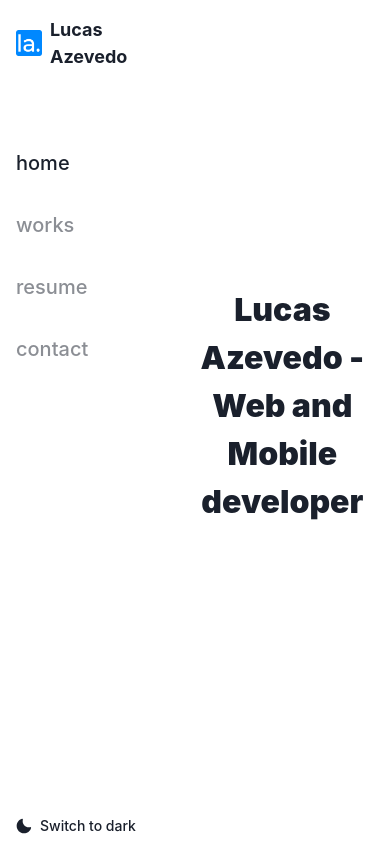
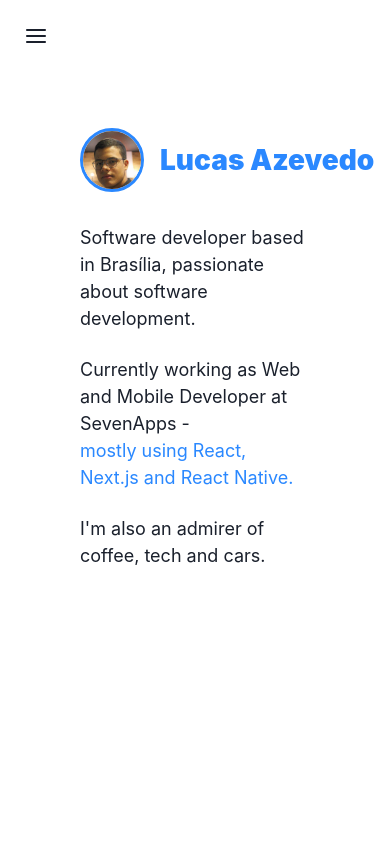
Before and after one commit to lucasbazev/portfolio-frontend, a Next.js app: page / in a window 390 px wide. Built offline with nearby package versions, Linux system fonts and the light colour scheme.

Commit message:
feat: home page initial version and mobile responsiveness improvements

```diff
--- a/components/molecules/Menu/index.js
+++ b/components/molecules/Menu/index.js
@@ -1,17 +1,116 @@
 import React from 'react'
 import Link from 'next/link'
-import { Box, Flex, Text, useColorMode } from '@chakra-ui/react'
-import { SunIcon, MoonIcon } from '@chakra-ui/icons'
+import {
+  Box,
+  Flex,
+  Text,
+  Drawer,
+  DrawerBody,
+  DrawerFooter,
+  DrawerHeader,
+  DrawerOverlay,
+  DrawerContent,
+  DrawerCloseButton,
+  useColorMode,
+  useBreakpointValue,
+  useDisclosure,
+} from '@chakra-ui/react'
+import {
+  SunIcon,
+  MoonIcon,
+  HamburgerIcon,
+  ArrowBackIcon,
+} from '@chakra-ui/icons'
 
 import { Logo } from 'components/atoms'
 import { menuLinks } from './settings'
 
 export const Menu = (props) => {
   const { colorMode, toggleColorMode } = useColorMode()
+  const { isOpen, onOpen, onClose } = useDisclosure()
+
   const { route } = props
 
+  const isDesktop = useBreakpointValue({
+    base: false,
+    lg: true,
+  })
+
+  if (!isDesktop)
+    return (
+      <>
+        <HamburgerIcon margin={6} boxSize={6} onClick={onOpen} />
+
+        <Drawer
+          initialFocusRef={null}
+          placement="left"
+          isOpen={isOpen}
+          onClose={onClose}
+        >
+          <DrawerOverlay />
+          <DrawerContent>
+            <DrawerHeader
+              display="flex"
+              alignItems="center"
+              justifyContent="space-between"
+              mb={78}
+            >
+              <Logo />
+              <ArrowBackIcon boxSize={6} onClick={onClose} />
+            </DrawerHeader>
+
+            <DrawerBody>
+              {menuLinks.map((item) => (
+                <Box
+                  key={`menuItem_${item.name}`}
+                  mb={8}
+                  width="fit-content"
+                  cursor="pointer"
+                >
+                  <Link href={item.path}>
+                    <Text
+                      fontSize={20}
+                      fontWeight={500}
+                      opacity={route === item.path ? 1 : 0.5}
+                      transitionDuration="0.3s"
+                      _hover={{ opacity: 1 }}
+                    >
+                      {item.name}
+                    </Text>
+                  </Link>
+                </Box>
+              ))}
+            </DrawerBody>
+
+            <DrawerFooter pos="relative">
+              <Flex
+                alignItems="center"
+                px={6}
+                py={2}
+                position="absolute"
+                left={0}
+                bottom={2}
+                cursor="pointer"
+                onClick={toggleColorMode}
+              >
+                {colorMode === 'light' ? (
+                  <MoonIcon mr={2} />
+                ) : (
+                  <SunIcon mr={2} />
+                )}
+
+                <Text fontSize={14} fontWeight={500}>
+                  Switch to {colorMode === 'light' ? 'dark' : 'ligth'}
+                </Text>
+              </Flex>
+            </DrawerFooter>
+          </DrawerContent>
+        </Drawer>
+      </>
+    )
+
   return (
-    <Box padding={4} width={300} height="100%" position="relative">
+    <Box padding={6} width={450} height="100%" position="relative">
       <Logo mb={78} />
 
       {menuLinks.map((item) => (
@@ -39,7 +138,7 @@ export const Menu = (props) => {
         alignItems="center"
         paddingY={2}
         position="absolute"
-        bottom={0}
+        bottom={2}
         cursor="pointer"
         onClick={toggleColorMode}
       >
--- a/pages/_app.js
+++ b/pages/_app.js
@@ -1,4 +1,5 @@
 import { useRouter } from 'next/router'
+import Head from 'next/head'
 import { Flex, ChakraProvider } from '@chakra-ui/react'
 
 import { Menu } from 'components/molecules'
@@ -9,12 +10,41 @@ function MyApp({ Component, pageProps }) {
   const { route } = useRouter()
 
   return (
+    <>
+      <Head>
+        <title>Lucas Azevedo</title>
+        <meta
+          name="description"
+          content="Lucas Azevedo's personal website/portfolio - Web and Mobile Developer"
+        />
+        <link rel="icon" href="/favicons/favicon.ico" />
+        <link
+          rel="apple-touch-icon"
+          sizes="180x180"
+          href="/favicons/apple-touch-icon.png"
+        />
+        <link
+          rel="icon"
+          type="image/png"
+          sizes="32x32"
+          href="/favicons/favicon-32x32.png"
+        />
+        <link
+          rel="icon"
+          type="image/png"
+          sizes="16x16"
+          href="/favicons/favicon-16x16.png"
+        />
+        <link rel="manifest" href="../site.webmanifest" />
+      </Head>
+
       <ChakraProvider theme={theme}>
         <Flex width="100vw" height="100vh">
           <Menu route={route} />
           <Component route={route} {...pageProps} />
         </Flex>
       </ChakraProvider>
+    </>
   )
 }
 
--- a/pages/index.js
+++ b/pages/index.js
@@ -1,49 +1,39 @@
-import Head from 'next/head'
-import { Flex, Text } from '@chakra-ui/react'
+import { Avatar, Flex, Box, Text, useTheme } from '@chakra-ui/react'
 
 export default function Home() {
+  const theme = useTheme()
+
   return (
-    <>
-      <Head>
-        <title>Lucas Azevedo</title>
-        <meta
-          name="description"
-          content="Lucas Azevedo's personal website/portfolio - Web and Mobile Developer"
+    <Flex flexDirection="column" px={2} pt={32} width="100%" height="100%">
+      <Flex alignItems="center" mb={8}>
+        <Avatar
+          showBorder
+          borderWidth={3}
+          borderColor="primary"
+          size="lg"
+          name="Lucas Azevedo"
+          src="/img/avatarImg.jpeg"
         />
-        <link rel="icon" href="/favicons/favicon.ico" />
-        <link
-          rel="apple-touch-icon"
-          sizes="180x180"
-          href="/favicons/apple-touch-icon.png"
-        />
-        <link
-          rel="icon"
-          type="image/png"
-          sizes="32x32"
-          href="/favicons/favicon-32x32.png"
-        />
-        <link
-          rel="icon"
-          type="image/png"
-          sizes="16x16"
-          href="/favicons/favicon-16x16.png"
-        />
-        <link rel="manifest" href="../site.webmanifest" />
-      </Head>
-
-      <Flex
-        flexDirection="column"
-        alignItems="center"
-        justifyContent="center"
-        padding={2}
-        width="100%"
-        height="100%"
-        textAlign="center"
-      >
-        <Text fontSize={32} fontWeight={900} mb={8}>
-          Lucas Azevedo - Web and Mobile developer
+        <Text color="primary" fontSize={28} fontWeight={900} ml={4}>
+          Lucas Azevedo
         </Text>
       </Flex>
-    </>
+
+      <Box width="75%">
+        <Text fontSize={18} mb={6}>
+          Software developer based in Brasília, passionate about software
+          development.{' '}
+        </Text>
+
+        <Text fontSize={18} mb={6}>
+          Currently working as Web and Mobile Developer at SevenApps -{' '}
+          <span style={{ color: theme.colors.primary, display: 'block' }}>
+            mostly using React, Next.js and React Native.
+          </span>
+        </Text>
+
+        <Text fontSize={18}>I'm also an admirer of coffee, tech and cars.</Text>
+      </Box>
+    </Flex>
   )
 }
--- a/styles/globals.css
+++ b/styles/globals.css
@@ -1,17 +1,4 @@
 * {
-  box-sizing: border-box;
-  padding: 0;
-  margin: 0;
   font-family: Montserrat, -apple-system, BlinkMacSystemFont, Segoe UI, Roboto,
     Oxygen, Ubuntu, Cantarell, Fira Sans, Droid Sans, Helvetica Neue, sans-serif;
 }
-
-@media (prefers-color-scheme: dark) {
-  html {
-    color-scheme: dark;
-  }
-  body {
-    color: white;
-    background: black;
-  }
-}
```
Also changed, not shown: public/img/avatarImage.jpg (added), public/img/avatarImg.jpeg (added). Lines whose indentation alone changed are shown as unchanged.
